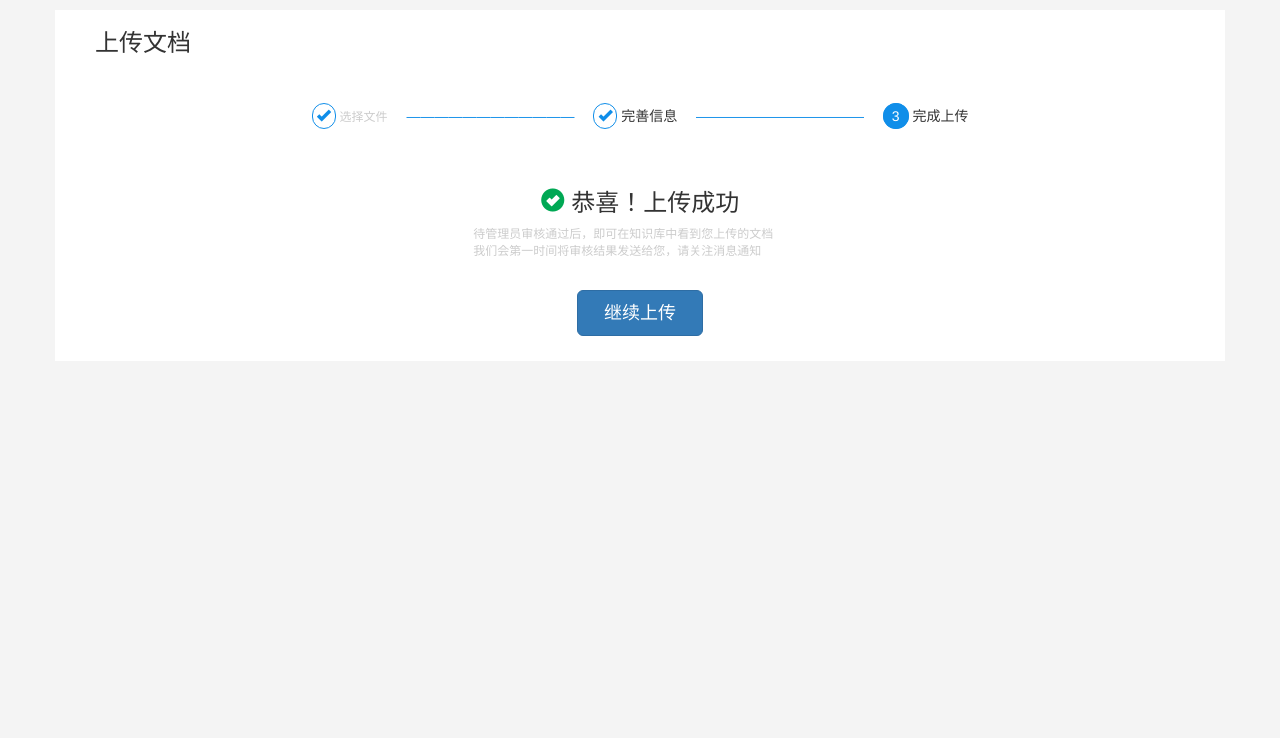
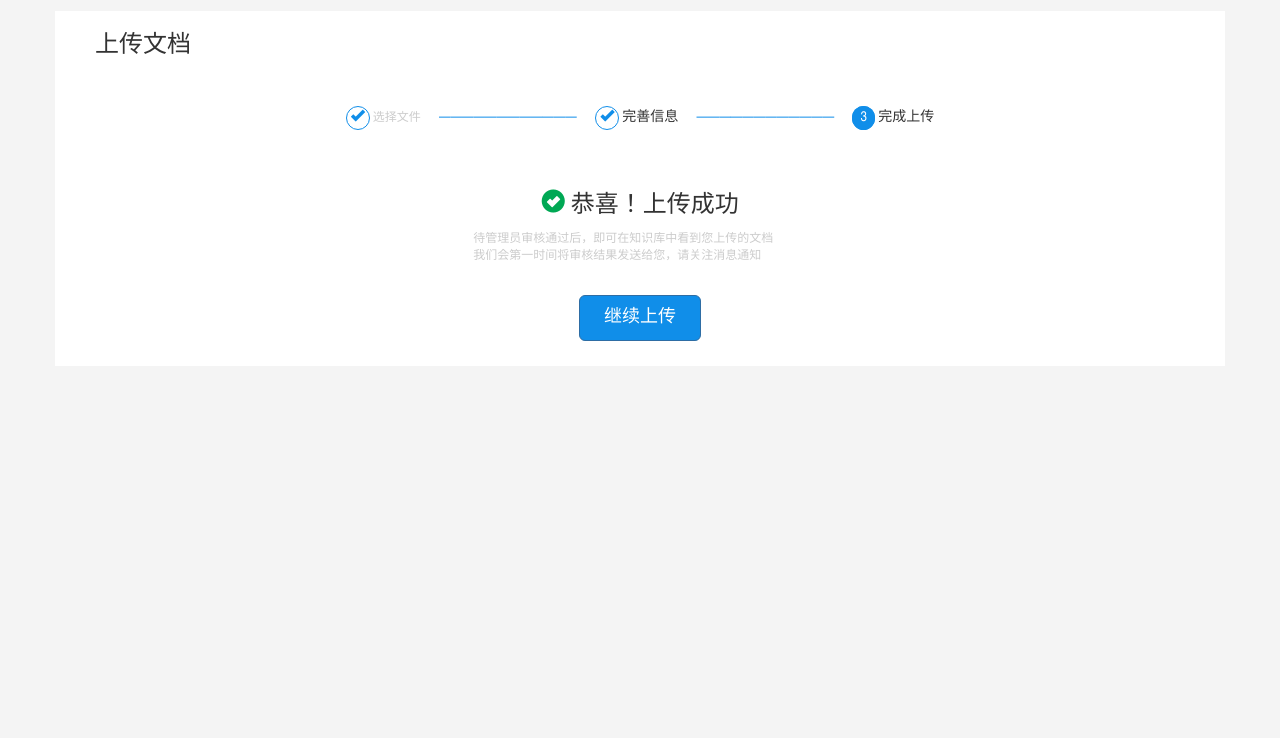
Before and after one commit to qq731574722/potential-octo-umbrella, a plain HTML site: page uploadfile/finished.html in a window 1280 px wide. Shown: the part 62-800 px from the top of the page. Drawn offline with nearby package versions, Linux system fonts and the light colour scheme.

Commit message:
CSS修改
把默认字体设置为微软雅黑

```diff
--- a/css/home.css
+++ b/css/home.css
@@ -1,3 +1,5 @@
+body{font-family:"微软雅黑","Arial Narrow";}
+
 .navbar .nav li a {
 	color: white;
 	font-family: "microsoft yahei";
@@ -108,3 +110,7 @@ div .container .row .col-md-4 .knlg-struct a h4{
 	color: #CCCCCC;
 	font-size: 12px;
 }
+
+.btn-primary{
+	background-color: #108EE9;
+}
```
